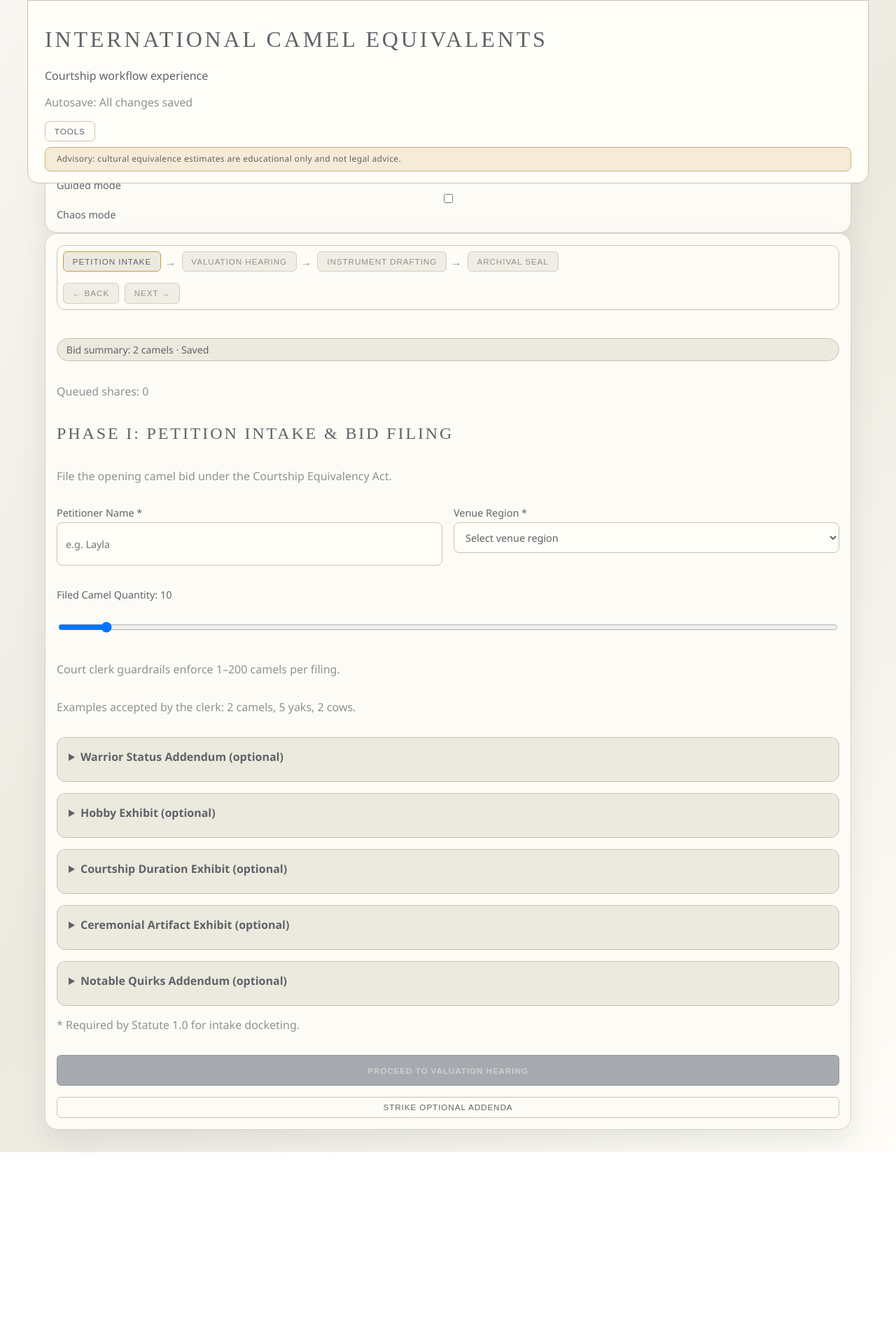
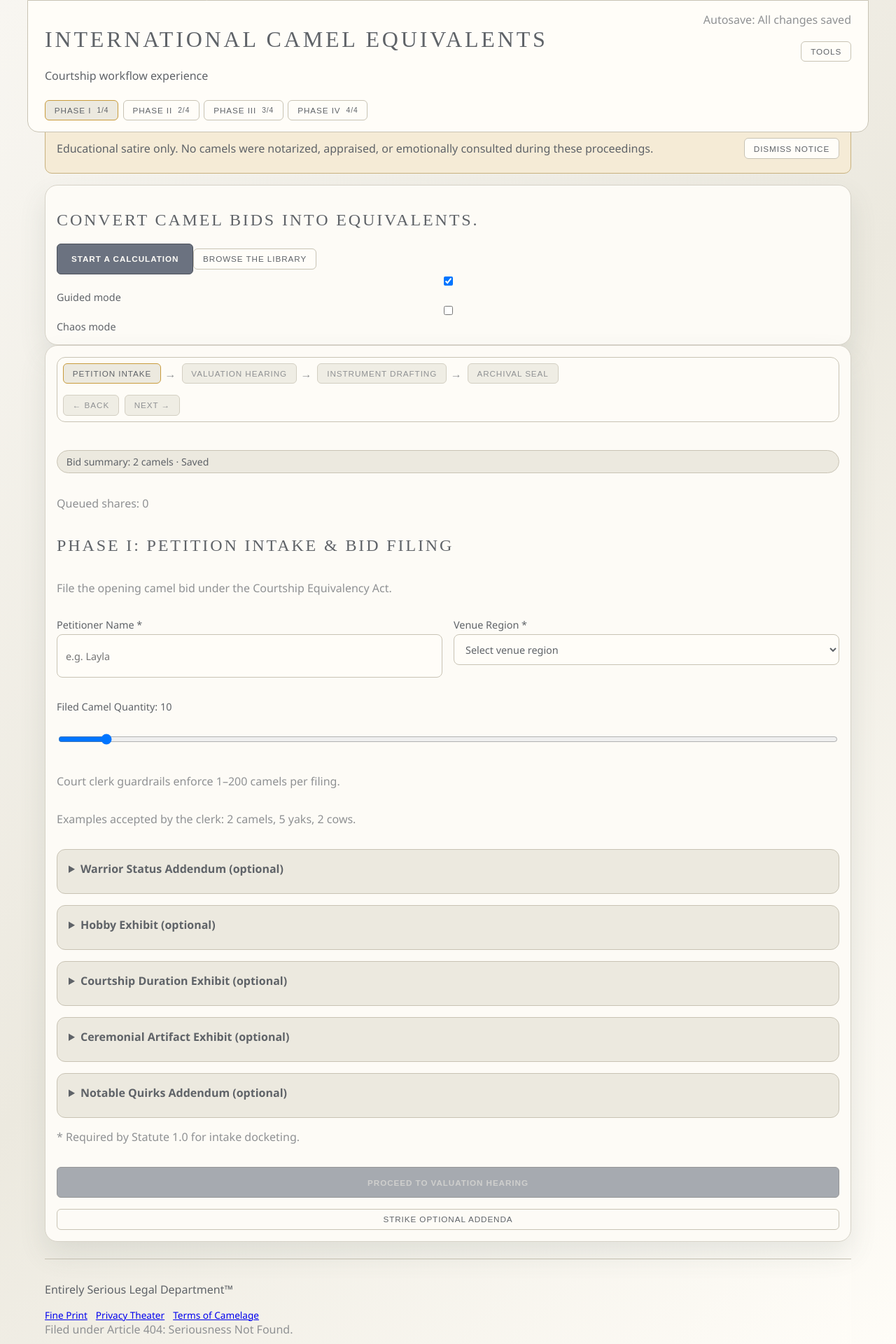
Before and after one commit to dmeehan45/international-camel-equivalents, a React (Vite) app: page /phase1 in a window 1280 px wide. Shown: the top 1920 px of the page at 70% size. Before the commit the page ends 1646 px from the top, so only its background shows below. Built offline with nearby package versions, Linux system fonts and the light colour scheme.

Commit message:
Add persistent legal shell UI, reusable errors, and loading fact rotator

```diff
--- a/src/App.tsx
+++ b/src/App.tsx
@@ -27,6 +27,8 @@ import { Phase3Instrument } from './phases/Phase3Instrument';
 import { Phase4Docket } from './phases/Phase4Docket';
 import { DowryFormProvider, useDowryForm, WORKFLOW_STORAGE_KEY } from './store/DowryFormContext';
 import { uxCopy } from './content/uxCopy';
+import { ErrorMessage } from './components/ErrorMessage';
+import { LoadingFactRotator } from './components/LoadingFactRotator';
 
 type FlowStep = 'phase1-input' | 'phase2-adjudication' | 'phase3-instrument' | 'phase4-docket';
 type TopTab = 'top' | 'all' | 'compare';
@@ -50,6 +52,7 @@ type State = {
   calculation: CalculationResult | null;
   error: string;
   customizer: { locationKey: string; manualMultiplier: string; language: string; reducedMotion: boolean; highContrast: boolean; soundOn: boolean };
+  showLoadingFacts: boolean;
   referenceFilters: { query: string; category: string; source: 'all' | 'reference' | 'extension' };
   compare: { amount: string; fromProxyId: string; toProxyId: string; result: string; error: string };
   compareSelected: string[];
@@ -76,6 +79,7 @@ type Action =
   | { type: 'setError'; value: string }
   | { type: 'hydrateExtensions'; value: ProxyDefinition[] }
   | { type: 'setCustomizerField'; field: keyof State['customizer']; value: string | boolean }
+  | { type: 'setShowLoadingFacts'; value: boolean }
   | { type: 'setReferenceFilter'; field: keyof State['referenceFilters']; value: string }
   | { type: 'setCompareField'; field: keyof State['compare']; value: string }
   | { type: 'toggleCompareSelected'; proxyId: string }
@@ -148,6 +152,7 @@ function buildInitialState(): State {
       highContrast: false,
       soundOn: false,
     },
+    showLoadingFacts: true,
     referenceFilters: { query: '', category: '', source: 'all' },
     compare: {
       amount: '1',
@@ -185,6 +190,7 @@ function reducer(state: State, action: Action): State {
       return { ...state, extensionProxies: action.value, mergedProxies: merged };
     }
     case 'setCustomizerField': return { ...state, customizer: { ...state.customizer, [action.field]: action.value } };
+    case 'setShowLoadingFacts': return { ...state, showLoadingFacts: action.value };
     case 'setReferenceFilter': return { ...state, referenceFilters: { ...state.referenceFilters, [action.field]: action.value } as State['referenceFilters'] };
     case 'setCompareField': return { ...state, compare: { ...state.compare, [action.field]: action.value } };
     case 'toggleCompareSelected':
@@ -312,6 +318,57 @@ function Stepper({ step, onChange, canNavigateTo }: { step: FlowStep; onChange:
   );
 }
 
+function FixedShellHeader({ state, dispatch, draftSaved }: { state: State; dispatch: Dispatch<Action>; draftSaved: boolean }) {
+  const flowSteps: FlowStep[] = ['phase1-input', 'phase2-adjudication', 'phase3-instrument', 'phase4-docket'];
+  const labels: Record<FlowStep, string> = {
+    'phase1-input': 'Phase I',
+    'phase2-adjudication': 'Phase II',
+    'phase3-instrument': 'Phase III',
+    'phase4-docket': 'Phase IV',
+  };
+
+  return (
+    <header className="fixed-header" role="banner">
+      <div className="fixed-header-top">
+        <div>
+          <h1>International Camel Equivalents</h1>
+          <p>Courtship workflow experience</p>
+        </div>
+        <div className="fixed-header-actions">
+          <p className="helper">Autosave: {draftSaved ? 'All changes saved' : 'Saving changes…'}</p>
+          <button onClick={() => dispatch({ type: 'toggleTools' })}>Tools</button>
+        </div>
+      </div>
+      <nav className="phase-progress" aria-label="Wizard phase progress">
+        {flowSteps.map((flowStep, index) => (
+          <button
+            key={flowStep}
+            className={state.flowStep === flowStep ? 'step active' : 'step'}
+            onClick={() => {
+              dispatch({ type: 'setRootTab', value: 'flow' });
+              dispatch({ type: 'setFlowStep', value: flowStep });
+            }}
+          >
+            <span>{labels[flowStep]}</span>
+            <small>{index + 1}/4</small>
+          </button>
+        ))}
+      </nav>
+    </header>
+  );
+}
+
+function LegalPlaceholderPage({ title, summary }: { title: string; summary: string }) {
+  return (
+    <section className="view-card ccc-card legal-placeholder">
+      <h2>{title}</h2>
+      <p>{summary}</p>
+      <p className="helper">Placeholder page: legal counsel is currently out negotiating with a particularly litigious camel.</p>
+    </section>
+  );
+}
+
+
 function FlowView({ state, dispatch, draftSaved }: { state: State; dispatch: Dispatch<Action>; draftSaved: boolean }) {
   const { form, dispatchForm, canCalculateIce, minCamelQuantity, maxCamelQuantity, clampCamelQuantity, queue } = useDowryForm();
   const flowSteps: FlowStep[] = ['phase1-input', 'phase2-adjudication', 'phase3-instrument', 'phase4-docket'];
@@ -323,6 +380,7 @@ function FlowView({ state, dispatch, draftSaved }: { state: State; dispatch: Dis
   const [resultsFiltersOpen, setResultsFiltersOpen] = useState(false);
   const [exportTab, setExportTab] = useState<'text' | 'image' | 'pdf' | 'html'>('text');
   const [exportToast, setExportToast] = useState('');
+  const [loadingAction, setLoadingAction] = useState<string | null>(null);
   const [fiatTraitsEnabled, setFiatTraitsEnabled] = useState(true);
   const [lockedRecommendation, setLockedRecommendation] = useState<ReturnType<typeof computeRecommendation> | null>(null);
 
@@ -426,6 +484,7 @@ function FlowView({ state, dispatch, draftSaved }: { state: State; dispatch: Dis
   }
 
   async function runExportAction(action: 'copy' | 'download' | 'share', forcedTab?: 'text' | 'image' | 'pdf' | 'html') {
+    setLoadingAction(action === 'download' ? 'Preparing export packet' : action === 'share' ? 'Preparing share packet' : 'Preparing clipboard packet');
     try {
       const { payload, qr, imageDataUrl, pdfBlob, htmlDocument } = buildExportArtifacts();
       dispatch({ type: 'setShare', text: payload.shareText, selectedProxyId: payload.selectedProxy.proxyId, qrPreview: qr.preview, error: '' });
@@ -473,10 +532,13 @@ function FlowView({ state, dispatch, draftSaved }: { state: State; dispatch: Dis
     } catch (error) {
       dispatch({ type: 'setShare', text: '', selectedProxyId: '', qrPreview: '', error: error instanceof Error ? error.message : uxCopy.errors.exportFailed });
       setExportToast('');
+    } finally {
+      setLoadingAction(null);
     }
   }
 
   function saveEntry() {
+    setLoadingAction('Archiving docket entry');
     try {
       if (!state.calculation) throw new Error('Run a calculation before archiving.');
       const entry = createHistoryEntry({ amount: Number(state.calcInput.amount), unit: state.calcInput.unit, camelValue: state.calculation.camelValue, summary: state.share.text || state.formalizer.message || 'Camel bid summary' });
@@ -485,6 +547,8 @@ function FlowView({ state, dispatch, draftSaved }: { state: State; dispatch: Dis
       dispatch({ type: 'setHistory', value: next });
     } catch (error) {
       dispatch({ type: 'setError', value: error instanceof Error ? error.message : uxCopy.errors.archiveFailed });
+    } finally {
+      setLoadingAction(null);
     }
   }
 
@@ -613,6 +677,10 @@ function FlowView({ state, dispatch, draftSaved }: { state: State; dispatch: Dis
         />
       )}
 
+      {state.showLoadingFacts && (
+        <LoadingFactRotator active={Boolean(loadingAction)} actionLabel={loadingAction ?? 'Processing'} facts={uxCopy.loadingFacts} />
+      )}
+
       {state.flowStep === 'phase4-docket' && (
         <Phase4Docket calculation={state.calculation} shareText={state.share.text || state.formalizer.message} exportToast={exportToast} onSaveEntry={saveEntry} history={state.history} docketReadIds={state.docketReadIds} onMarkDocketRead={(id) => {
           const next = Array.from(new Set([id, ...state.docketReadIds]));
@@ -621,8 +689,8 @@ function FlowView({ state, dispatch, draftSaved }: { state: State; dispatch: Dis
         }} onInitiateProceeding={() => { dispatch({ type: 'setFlowStep', value: 'phase1-input' }); navigate('/phase1'); }} />
       )}
 
-      {state.error && <p className="error">{state.error}</p>}
-      {state.calcInput.parseNote && <p className="error">{state.calcInput.parseNote}</p>}
+      <ErrorMessage message={state.error} statute="Statute 15" />
+      <ErrorMessage message={state.calcInput.parseNote} statute="Statute 1.7" />
 
     </section>
   );
@@ -666,7 +734,7 @@ function LibraryView({ state, dispatch }: { state: State; dispatch: Dispatch<Act
       <label>Description<textarea className="ccc-input" value={state.newProxy.description} onChange={(e) => dispatch({ type: 'setNewProxyField', field: 'description', value: e.target.value })} /></label>
       <button onClick={saveProxy}>Add custom proxy</button>
       {state.newProxy.success && <p className="result">{state.newProxy.success}</p>}
-      {state.newProxy.error && <p className="error">{state.newProxy.error}</p>}
+      <ErrorMessage message={state.newProxy.error} statute="Statute 5" />
     </section>
   );
 }
@@ -705,6 +773,7 @@ function ToolsDrawer({ state, dispatch }: { state: State; dispatch: Dispatch<Act
           <label><input type="checkbox" checked={state.customizer.reducedMotion} onChange={(e) => dispatch({ type: 'setCustomizerField', field: 'reducedMotion', value: e.target.checked })} /> Reduced motion</label>
           <label><input type="checkbox" checked={state.customizer.highContrast} onChange={(e) => dispatch({ type: 'setCustomizerField', field: 'highContrast', value: e.target.checked })} /> High contrast</label>
           <label><input type="checkbox" checked={state.customizer.soundOn} onChange={(e) => dispatch({ type: 'setCustomizerField', field: 'soundOn', value: e.target.checked })} /> Sound on</label>
+          <label><input type="checkbox" checked={state.showLoadingFacts} onChange={(e) => dispatch({ type: 'setShowLoadingFacts', value: e.target.checked })} /> Loading fact rotator</label>
         </details>
         <details className="tools-panel">
           <summary>Library snapshot ({filtered.length})</summary>
@@ -719,9 +788,17 @@ function ToolsDrawer({ state, dispatch }: { state: State; dispatch: Dispatch<Act
 }
 
 function AppShell() {
+  const location = useLocation();
   const { form, queue } = useDowryForm();
   const [state, dispatch] = useReducer(reducer, undefined, buildInitialState);
   const [draftSaved, setDraftSaved] = useState(true);
+  const [disclaimerDismissed, setDisclaimerDismissed] = useState(Boolean(globalThis.localStorage?.getItem(uxCopy.disclaimer.key)));
+
+  const legalPage = {
+    '/fine-print': { title: 'Fine Print', summary: 'All obligations are subject to weather, whim, and committee interpretation.' },
+    '/privacy-theater': { title: 'Privacy Theater', summary: 'We theatrically whisper your bid to no one in particular behind velvet curtains.' },
+    '/terms-of-camelage': { title: 'Terms of Camelage', summary: 'By proceeding, you agree that camels may be represented by metaphor, proxy, or interpretive dance.' },
+  }[location.pathname];
 
   useEffect(() => {
     writeCustomizerSettings({ locationKey: state.customizer.locationKey, manualMultiplier: Number(state.customizer.manualMultiplier), language: state.customizer.language });
@@ -745,16 +822,19 @@ function AppShell() {
 
   return (
     <main className={`app-shell ccc-app ${state.chaosMode ? 'chaos-mode' : ''}`}>
-      <header className="header-row">
-        <div>
-          <h1>International Camel Equivalents</h1>
-          <p>Courtship workflow experience</p>
-          <p className="helper">Autosave: {draftSaved ? 'All changes saved' : 'Saving changes…'}</p>
-        </div>
-        <div>
-          <button onClick={() => dispatch({ type: 'toggleTools' })}>Tools</button>
-        </div>
-      </header>
+      <FixedShellHeader state={state} dispatch={dispatch} draftSaved={draftSaved} />
+
+      {!disclaimerDismissed && (
+        <section className="shell-disclaimer" role="note" aria-label="Satirical legal disclaimer">
+          <p>{uxCopy.disclaimer.text}</p>
+          <button onClick={() => {
+            setDisclaimerDismissed(true);
+            globalThis.localStorage?.setItem(uxCopy.disclaimer.key, '1');
+          }}>
+            {uxCopy.disclaimer.dismissCta}
+          </button>
+        </section>
+      )}
 
       {state.showWelcome && (
         <section className="view-card ccc-card overlay">
@@ -766,10 +846,19 @@ function AppShell() {
         </section>
       )}
 
-      {state.activeRootTab === 'flow' && <FlowView state={state} dispatch={dispatch} draftSaved={draftSaved} />}
-      {state.activeRootTab === 'library' && <LibraryView state={state} dispatch={dispatch} />}
-      {state.activeRootTab === 'archive' && <ArchiveView state={state} dispatch={dispatch} />}
-      {state.activeRootTab === 'premium' && <section className="view-card ccc-card"><h2>Premium</h2><button onClick={() => dispatch({ type: 'setRootTab', value: 'flow' })}>Back to flow</button><p>Negotiate this bid (premium feature placeholder).</p><p>69/year with local premium flag.</p></section>}
+      {legalPage && <LegalPlaceholderPage title={legalPage.title} summary={legalPage.summary} />}
+      {!legalPage && state.activeRootTab === 'flow' && <FlowView state={state} dispatch={dispatch} draftSaved={draftSaved} />}
+      {!legalPage && state.activeRootTab === 'library' && <LibraryView state={state} dispatch={dispatch} />}
+      {!legalPage && state.activeRootTab === 'archive' && <ArchiveView state={state} dispatch={dispatch} />}
+      {!legalPage && state.activeRootTab === 'premium' && <section className="view-card ccc-card"><h2>Premium</h2><button onClick={() => dispatch({ type: 'setRootTab', value: 'flow' })}>Back to flow</button><p>Negotiate this bid (premium feature placeholder).</p><p>69/year with local premium flag.</p></section>}
+
+      <footer className="legal-footer">
+        <p>{uxCopy.legal.footerLabel}</p>
+        <div>
+          {uxCopy.legal.links.map((link) => <a key={link.href} href={link.href}>{link.label}</a>)}
+        </div>
+        <p className="helper">Filed under Article 404: Seriousness Not Found.</p>
+      </footer>
 
       <ToolsDrawer state={state} dispatch={dispatch} />
     </main>
--- a/src/app.css
+++ b/src/app.css
@@ -25,7 +25,7 @@ body {
 .app-shell {
   width: min(100% - 2rem, 72rem);
   margin: 0 auto;
-  padding: calc(var(--space-6) + 4.5rem) 0 var(--space-6);
+  padding: calc(var(--space-6) + 9rem) 0 var(--space-6);
 }
 
 .hero {
@@ -38,7 +38,7 @@ body {
 }
 
 
-.header-row {
+.fixed-header {
   position: fixed;
   top: 0;
   left: 50%;
@@ -52,21 +52,43 @@ body {
   backdrop-filter: blur(8px);
 }
 
-.header-row::after {
-  content: "Advisory: cultural equivalence estimates are educational only and not legal advice.";
-  display: block;
+.fixed-header-top {
+  display: flex;
+  justify-content: space-between;
+  gap: var(--space-3);
+}
+
+.fixed-header-actions {
+  display: flex;
+  flex-direction: column;
+  align-items: flex-end;
+  gap: 0.25rem;
+}
+
+.phase-progress {
+  display: flex;
+  flex-wrap: wrap;
+  gap: 0.4rem;
   margin-top: var(--space-2);
-  padding: var(--space-2) var(--space-3);
-  border-radius: 8px;
+}
+
+.phase-progress .step small {
+  font-size: 0.64rem;
+}
+
+.shell-disclaimer {
+  margin: 0 0 var(--space-3);
   border: 1px solid color-mix(in srgb, var(--accent-secondary) 45%, var(--border-muted));
   background: color-mix(in srgb, var(--accent-secondary) 18%, var(--surface-1));
-  color: var(--text-main);
-  font-size: 0.75rem;
-  line-height: 1.4;
-  letter-spacing: 0.03em;
+  border-radius: 10px;
+  padding: var(--space-2) var(--space-3);
+  display: flex;
+  justify-content: space-between;
+  gap: var(--space-2);
+  align-items: center;
 }
 
-.header-row h1,
+.fixed-header h1,
 .view-card h2,
 .view-card h3 {
   font-family: var(--font-heading);
@@ -421,6 +443,36 @@ pre {
 }
 
 
+
+.error-banner {
+  border: 1px solid color-mix(in srgb, var(--ccc-error-berry) 32%, var(--border-muted));
+  background: color-mix(in srgb, var(--ccc-error-berry) 10%, var(--surface-1));
+  border-radius: 8px;
+  padding: var(--space-2) var(--space-3);
+}
+
+.loading-facts {
+  border: 1px dashed var(--border-muted);
+  border-radius: 12px;
+  padding: var(--space-2) var(--space-3);
+  background: var(--surface-2);
+}
+
+.legal-footer {
+  margin-top: var(--space-4);
+  border-top: 1px solid var(--border-muted);
+  padding-top: var(--space-3);
+}
+
+.legal-footer > div {
+  display: flex;
+  gap: 0.75rem;
+  flex-wrap: wrap;
+}
+
+.legal-footer a {
+  font-size: 0.85rem;
+}
 .legal-card,
 .document-preview {
   background: linear-gradient(180deg, #f7f1df 0%, #efe3c7 100%);
@@ -439,15 +491,20 @@ pre {
 @media (max-width: 767px) {
   .app-shell {
     width: calc(100% - 1rem);
-    padding-top: 10.5rem;
+    padding-top: 13.5rem;
   }
 
-  .header-row {
+  .fixed-header {
     width: calc(100% - 1rem);
     padding: var(--space-2) var(--space-3);
   }
 
+  .shell-disclaimer {
+    flex-direction: column;
+    align-items: flex-start;
+  }
+
   .stepper-wrap {
-    top: 10rem;
+    top: 12.6rem;
   }
 }
--- /dev/null
+++ b/src/components/ErrorMessage.tsx
@@ -0,0 +1,15 @@
+import { uxCopy } from '../content/uxCopy';
+
+type Props = {
+  message: string;
+  statute?: string;
+};
+
+export function ErrorMessage({ message, statute = uxCopy.errors.defaultStatute }: Props) {
+  if (!message) return null;
+  return (
+    <p className="error error-banner" role="alert" aria-live="assertive">
+      <strong>{statute}:</strong> {message}
+    </p>
+  );
+}
--- /dev/null
+++ b/src/components/LoadingFactRotator.tsx
@@ -0,0 +1,32 @@
+import { useEffect, useState } from 'react';
+
+type Props = {
+  active: boolean;
+  actionLabel: string;
+  facts: readonly string[];
+};
+
+export function LoadingFactRotator({ active, actionLabel, facts }: Props) {
+  const [index, setIndex] = useState(0);
+
+  useEffect(() => {
+    if (!active || facts.length <= 1) return;
+    const id = globalThis.setInterval(() => {
+      setIndex((current) => (current + 1) % facts.length);
+    }, 2200);
+    return () => globalThis.clearInterval(id);
+  }, [active, facts]);
+
+  useEffect(() => {
+    if (!active) setIndex(0);
+  }, [active]);
+
+  if (!active) return null;
+
+  return (
+    <section className="loading-facts" aria-live="polite" aria-atomic="true" role="status">
+      <p className="helper">{actionLabel} in progress…</p>
+      <p>{facts[index] ?? facts[0] ?? 'The clerk is stamping forms as fast as possible.'}</p>
+    </section>
+  );
+}
--- a/src/content/uxCopy.ts
+++ b/src/content/uxCopy.ts
@@ -1,4 +1,22 @@
 export const uxCopy = {
+  disclaimer: {
+    key: 'ccc-shell-disclaimer-v1',
+    text: 'Educational satire only. No camels were notarized, appraised, or emotionally consulted during these proceedings.',
+    dismissCta: 'Dismiss notice',
+  },
+  legal: {
+    footerLabel: 'Entirely Serious Legal Department™',
+    links: [
+      { href: '/fine-print', label: 'Fine Print' },
+      { href: '/privacy-theater', label: 'Privacy Theater' },
+      { href: '/terms-of-camelage', label: 'Terms of Camelage' },
+    ],
+  },
+  loadingFacts: [
+    'Statute 4.2 requires every export to receive at least one ceremonial stamp.',
+    'Two clerks are currently debating whether one camel equals exactly three alpacas.',
+    'The archive vault opens only after a dramatic pause for legal suspense.',
+  ],
   phases: {
     phase1: {
       heading: 'Phase I: Petition Intake & Bid Filing',
@@ -46,6 +64,7 @@ export const uxCopy = {
     },
   },
   errors: {
+    defaultStatute: 'Statute 0',
     parseUnknown: "By order of the Camel Court, that filing is indecipherable. Try '2 camels' or '5 yaks'.",
     proxyNotFound: (proxyName: string) => `Statute 12(b): '${proxyName}' is not a recognized proxy witness in this jurisdiction.`,
     calculationFailed: 'Statute 3.14 stayed these proceedings; valuation could not be computed.',
--- a/src/phases/Phase2Adjudication.tsx
+++ b/src/phases/Phase2Adjudication.tsx
@@ -1,5 +1,6 @@
 import { uxCopy } from '../content/uxCopy';
 import { locationPresets } from '../core/customizer-settings.js';
+import { ErrorMessage } from '../components/ErrorMessage';
 
 type Recommendation = {
   regionFactor: number;
@@ -82,6 +83,7 @@ export function Phase2Adjudication(props: Props) {
       <div className="stepper"><button className={state.topTab === 'top' ? 'step active' : 'step'} onClick={() => props.dispatch({ type: 'setTopTab', value: 'top' })}>Top picks</button><button className={state.topTab === 'all' ? 'step active' : 'step'} onClick={() => props.dispatch({ type: 'setTopTab', value: 'all' })}>All</button><button className={state.topTab === 'compare' ? 'step active' : 'step'} onClick={() => props.dispatch({ type: 'setTopTab', value: 'compare' })}>Compare</button><button className="step" onClick={() => props.setResultsFiltersOpen((value) => !value)}>{props.resultsFiltersOpen ? 'Hide filters' : 'Show filters'}</button></div>
       {props.resultsFiltersOpen && <section className="context-card"><h3>Result tools</h3><div className="grid"><label>Search<input className="ccc-input" value={state.dashboardQuery} onChange={(e) => props.dispatch({ type: 'setDashboardQuery', value: e.target.value })} /></label><label>Sort<select className="ccc-input" value={state.dashboardSort} onChange={(e) => props.dispatch({ type: 'setDashboardSort', value: e.target.value })}><option value="quantity-desc">Quantity (high to low)</option><option value="quantity-asc">Quantity (low to high)</option><option value="name-asc">Name (A-Z)</option><option value="name-desc">Name (Z-A)</option></select></label></div></section>}
       <table><thead><tr><th>Select</th><th>Proxy</th><th>Quantity</th></tr></thead><tbody>{(state.topTab === 'top' ? props.topPicks : props.visibleEquivalents).slice(0, 12).map((item) => <tr key={item.proxyId}><td><input type="checkbox" checked={state.compareSelected.includes(item.proxyId)} onChange={() => props.dispatch({ type: 'toggleCompareSelected', proxyId: item.proxyId })} /></td><td>{item.proxyName}</td><td>{item.quantity}</td></tr>)}</tbody></table>
+      <ErrorMessage message={state.compare.error} statute="Statute 7" />
       {displayRecommendation && <section className={props.adjudicationLocked ? 'context-card adjudication-locked' : 'context-card'}><h3>Original vs adjusted</h3><p className="helper">{state.calculation?.camelValue.toFixed(2)} → {displayRecommendation.adjustedCamelValue.toFixed(2)} camels ({displayRecommendation.regionFactor.toFixed(2)}x region · {displayRecommendation.traitBonuses.toFixed(2)} trait bonus)</p>{props.adjudicationLocked && <p className="helper">🔒 Lock-in complete: adjudicated bid is sealed.</p>}<button className="ccc-button-primary cta-primary" onClick={props.finalizeBid} disabled={props.adjudicationLocked}>{uxCopy.phases.phase2.cta}</button><button className="cta-secondary" onClick={props.resetToOriginalBid}>{uxCopy.phases.phase2.secondaryCta}</button></section>}
       <details className={state.chaosMode ? 'celebrate-strip chaos-surface' : 'celebrate-strip'} onToggle={(event) => props.dispatch({ type: 'setCelebrateOpen', value: (event.currentTarget as HTMLDetailsElement).open })}><summary>Celebrate</summary>{state.celebrateOpen && <p>Show parade / show chart.</p>}</details>
     </>
--- a/src/phases/Phase3Instrument.tsx
+++ b/src/phases/Phase3Instrument.tsx
@@ -1,4 +1,5 @@
 import { uxCopy } from '../content/uxCopy';
+import { ErrorMessage } from '../components/ErrorMessage';
 
 type Props = {
   state: any;
@@ -40,6 +41,8 @@ export function Phase3Instrument(props: Props) {
       <button onClick={props.onCompleteInstrument}>Continue to Phase IV docket</button>
       {props.state.share.text && <pre className="legal-card document-preview">{props.state.share.text}</pre>}
       {props.state.share.qrPreview && <p className="result">{props.state.share.qrPreview}</p>}
+      <ErrorMessage message={props.state.formalizer.error} statute="Statute 9" />
+      <ErrorMessage message={props.state.share.error} statute="Statute 11" />
       {props.exportToast && <p className="helper">{props.exportToast}</p>}
     </>
   );
```
